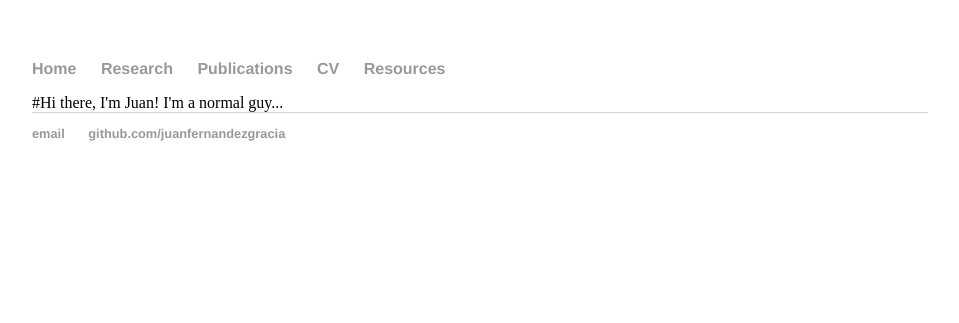
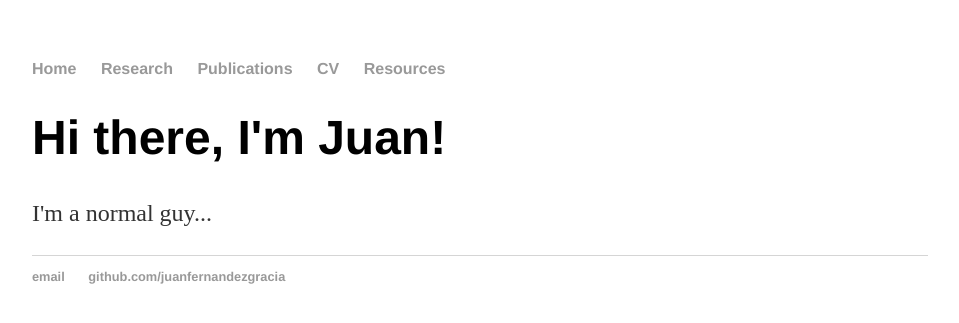
Before and after one commit to juanfernandezgracia/juanfernandezgracia.github.io, a Jekyll site: the page built from index.html, in a window 1280 px wide. Shown: the top 323 px of the page, without its empty margins (160-1119 px from the left). Built offline with Jekyll 4.4.1, drawn with Linux system fonts in a browser that asks for light colours.

Commit message:
Revert "Update index.html"
This reverts commit 462bd20a5b4122ca167c2596fd867b921610d08c.

```diff
--- a/index.html
+++ b/index.html
@@ -2,6 +2,7 @@
 layout: default
 title: Juan Fernandez-Gracia
 ---
-#Hi there, I'm Juan!
-
-I'm a normal guy...
+<div class="blurb">
+	<h1>Hi there, I'm Juan!</h1>
+		<p>I'm a normal guy... </p>
+</div><!-- /.blurb -->
```
